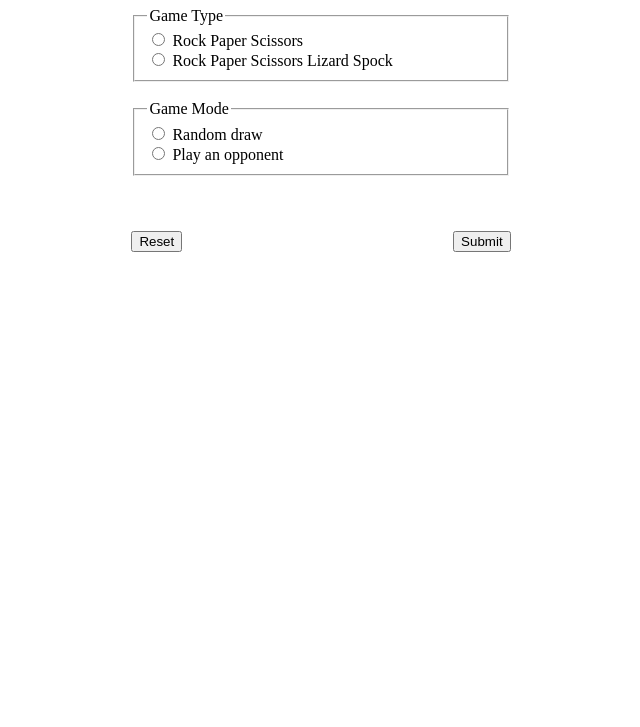
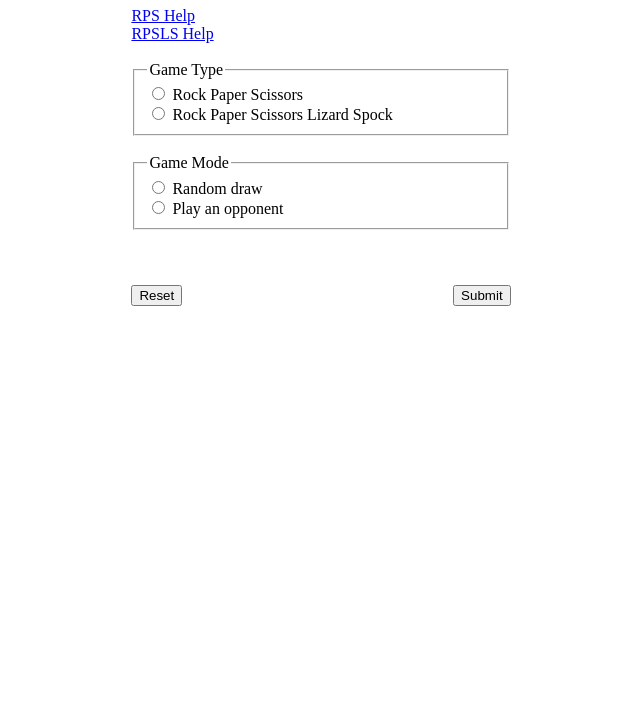
Before and after one commit to comp426-2023-spring/e02-RayCurse, a website: page public/index.html in a window 1280 px wide. Shown: the part 73-800 px from the top of the page, without its empty margins (319-959 px from the left). Drawn offline with Linux system fonts and the light colour scheme.

Commit message:
Add help links

```diff
--- a/public/index.html
+++ b/public/index.html
@@ -14,6 +14,8 @@
         <h1>RPS/RPSLS</h1>
 
         <form id="form">
+            <a href="https://en.wikipedia.org/wiki/Rock_paper_scissors" target="_blank">RPS Help</a><br>
+            <a href="https://bigbangtheory.fandom.com/wiki/Rock,_Paper,_Scissors,_Lizard,_Spock" target="_blank">RPSLS Help</a><br><br>
             <fieldset>
                 <legend>Game Type</legend>
                 <input type="radio" id="rps" name="selected_game" value="rps">
```
